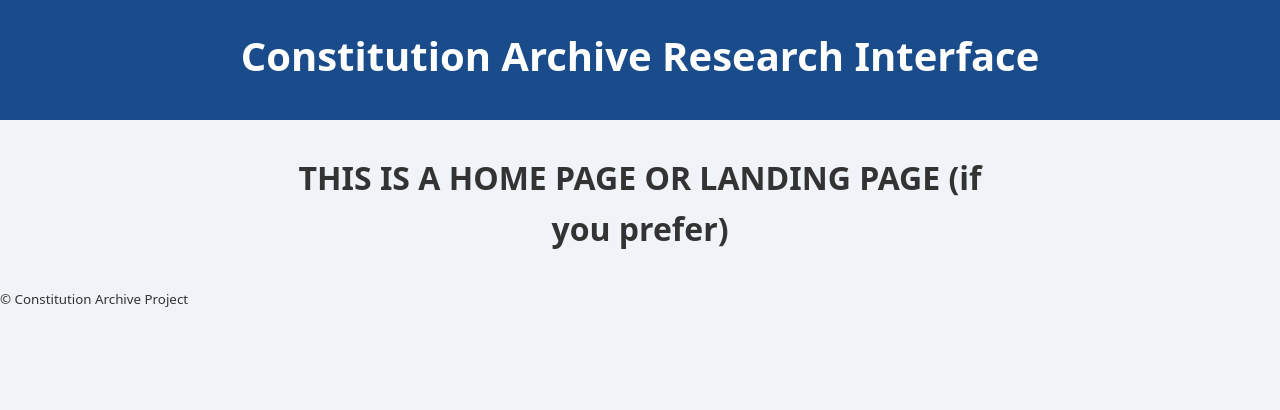
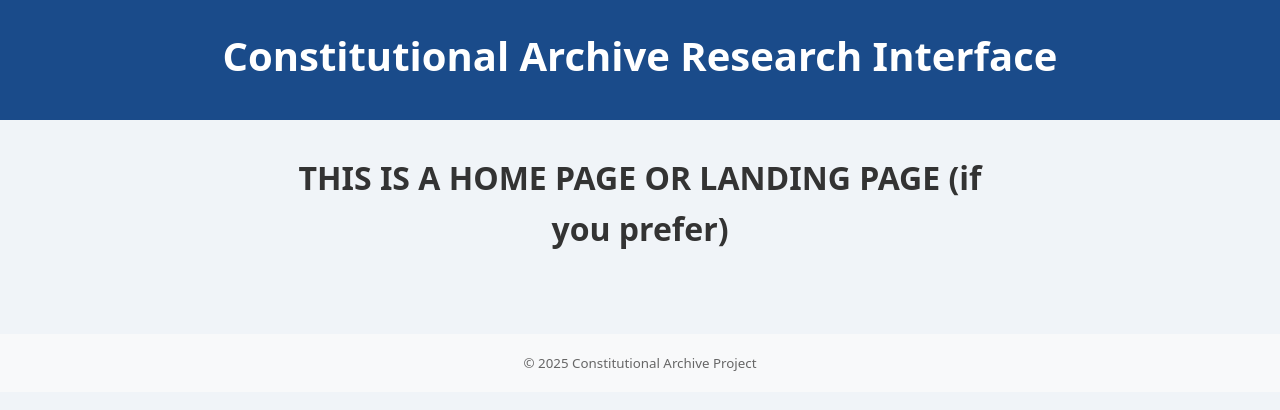
Before and after one commit to Constitution-of-Homies/Homies-repo, a website: page client/home.html in a window 1280 px wide. Drawn offline with Linux system fonts and the light colour scheme.

Commit message:
fix homepage

```diff
--- a/client/home.html
+++ b/client/home.html
@@ -6,17 +6,19 @@
     <title>Constitution Archive Search Interface</title>
     <link rel="stylesheet" href="css/style.css"/>
     <link rel="stylesheet" href="css/nav.css"/>
-    <link rel="stylesheet" href="css/nav.css"/>
+    <link rel="stylesheet" href="css/footer.css"/>
 </head>
 <body>
     <header>
-        <h1>Constitution Archive Research Interface</h1>
+        <h1>Constitutional Archive Research Interface</h1>
     </header>
+
     <main>
         <h1>THIS IS A HOME PAGE OR LANDING PAGE (if you prefer)</h1>
     </main>
+
     <footer>
-        <small>&copy; Constitution Archive Project</small>
+        <small>&copy; 2025 Constitutional Archive Project</small>
     </footer>
 </body>
 </html>
```
